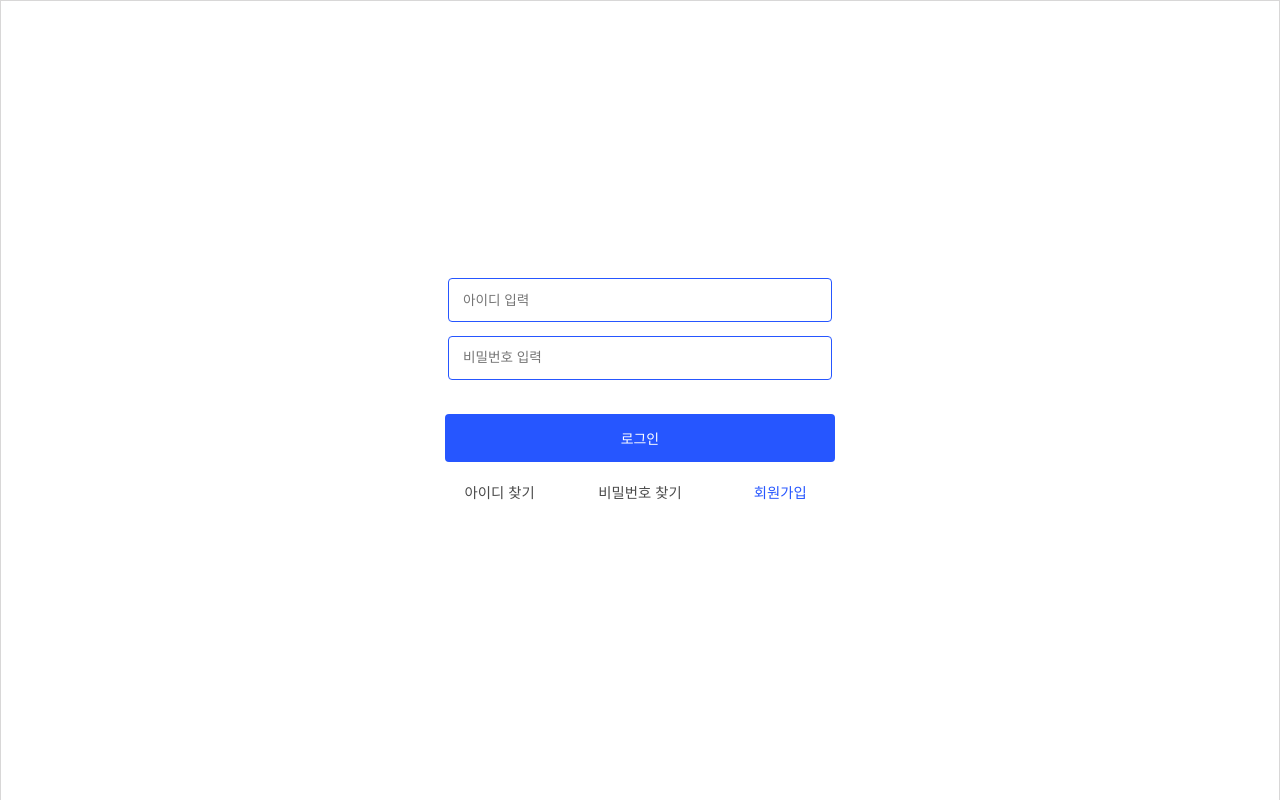
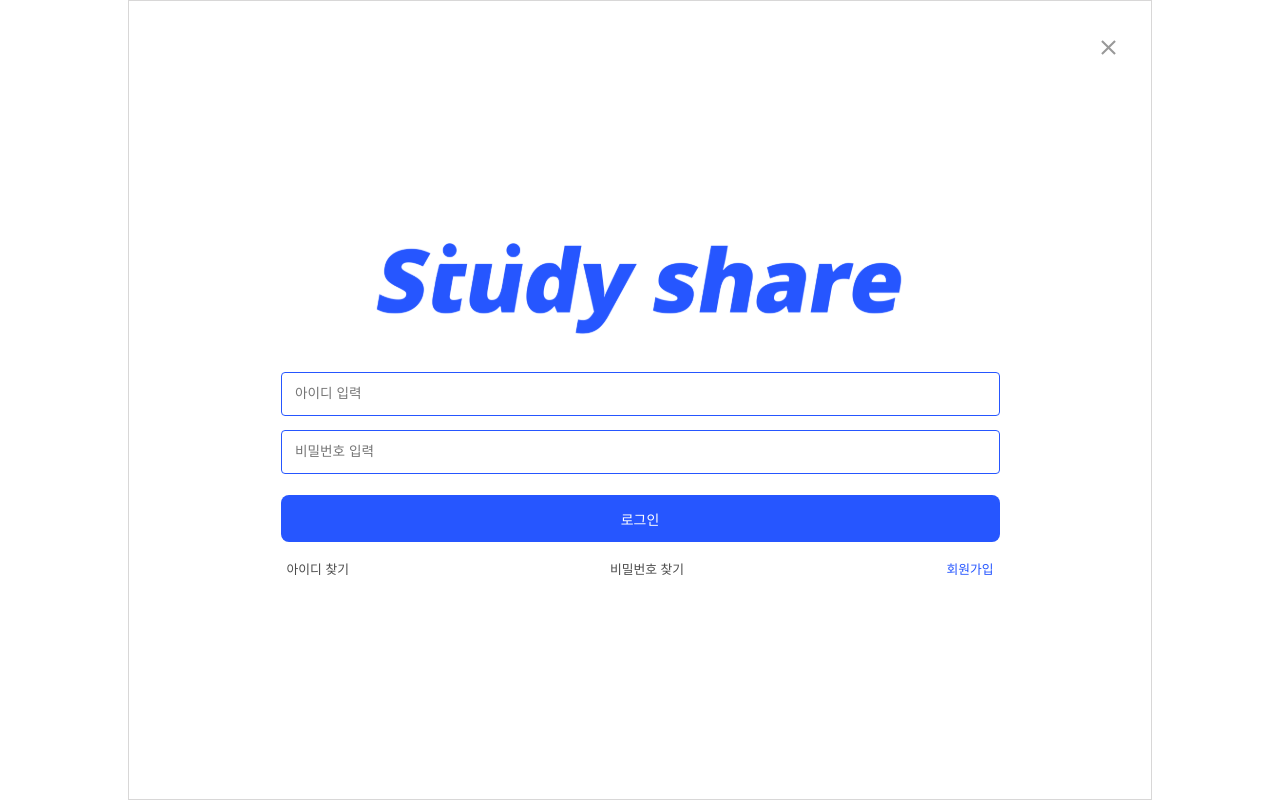
Before and after one commit to twentyOnes/FN_StudyShare, a React (Create React App) app in the folder front/: page /login in a window 1280 px wide. Built offline with nearby package versions, Linux system fonts and the light colour scheme.

Commit message:
Fix: Login Page Publishing work 100%

```diff
--- a/front/src/App.tsx
+++ b/front/src/App.tsx
@@ -12,10 +12,14 @@ import SignUpComplete from "./pages/SignUp/complete";
 import Todo from "./pages/Todo";
 
 const AppLayout = styled.main`
+  height: 100vh;
   margin: 0 auto;
   border: 1px solid #d8d7d7;
-  height: 100vh;
-  padding: 0 20px;
+  padding: 0 40px;
+  width: 100%;
+  max-width: 1024px;
+  min-height: 100%;
+  box-sizing: border-box;
 `;
 
 const App: React.FC = () => {
--- a/front/src/components/Header/index.tsx
+++ b/front/src/components/Header/index.tsx
@@ -3,13 +3,7 @@ import styled from "@emotion/styled";
 
 const HeaderLayout = styled.header``;
 const Header = () => {
-  return (
-    <HeaderLayout>
-      <h1>
-        <img src={process.env.PUBLIC_URL + "/logo.svg"} alt="로고" />
-      </h1>
-    </HeaderLayout>
-  );
+  return <HeaderLayout></HeaderLayout>;
 };
 
 export default Header;
--- a/front/src/pages/Login/index.tsx
+++ b/front/src/pages/Login/index.tsx
@@ -1,12 +1,22 @@
 import React from "react";
 import { Link } from "react-router-dom";
-import { LoginForm, Input, Button, LoginLink } from "./styled";
+import {
+  LoginForm,
+  Input,
+  Button,
+  LoginLink,
+  Logo,
+  CloseButton,
+} from "./styled";
 
-const Login = () => {
+const Login = ({ children }: any) => {
   return (
     <LoginForm>
       <div className="wrap">
-        <Input placeholder="아이디 입력" name="id" type="id" />
+        <Logo>
+          <img src={process.env.PUBLIC_URL + "/logo.svg"} alt="로고" />
+        </Logo>
+        <Input placeholder="아이디 입력" name="id" type="id" className="id" />
         <Input placeholder="비밀번호 입력" name="password" type="password" />
         <Button type="submit">로그인</Button>
 
@@ -24,6 +34,9 @@ const Login = () => {
           </li>
         </LoginLink>
       </div>
+      <CloseButton type="button">
+        <img src={process.env.PUBLIC_URL + "/btn_close.svg"} alt="화면닫기" />
+      </CloseButton>
     </LoginForm>
   );
 };
--- a/front/src/pages/Login/styled.tsx
+++ b/front/src/pages/Login/styled.tsx
@@ -1,16 +1,17 @@
 import styled from "@emotion/styled";
 
-export const LoginForm = styled.main`
+export const LoginForm = styled.section`
   display: grid;
   text-align: center;
   place-items: center;
   min-height: 100vh;
+  position: relative;
 `;
 export const Button = styled.button`
-  width: 81.4%;
+  width: 100%;
   padding: 1em;
   background: #2656ff;
-  border-radius: 4px;
+  border-radius: 8px;
   color: #fff;
   margin-top: 1.5em;
   font-size: 0.87em;
@@ -18,18 +19,22 @@ export const Button = styled.button`
 export const Input = styled.input`
   border: 1px solid #2656ff;
   border-radius: 4px;
-  color: #b6b3b3;
+  color: #a6a6a6;
   font-size: 0.85em;
   padding: 1em;
-  margin-bottom: 1em;
-  width: 74%;
+  width: 100%;
+  box-sizing: border-box;
+  &.id {
+    margin-bottom: 1em;
+  }
 `;
+
 export const LoginLink = styled.ul`
   display: grid;
   grid-template-columns: 1fr 1fr 1fr;
   text-align: center;
-  padding: 1.5em 2em;
-  font-size: 0.9rem;
+  margin-top: 20px;
+  font-size: 0.8rem;
   li {
     position: relative;
     a {
@@ -38,5 +43,38 @@ export const LoginLink = styled.ul`
         color: #2656ff;
       }
     }
+    &:nth-child(1) {
+      text-align: left;
+      margin-left: 6px;
+    }
+    &:nth-child(2) {
+      text-align: center;
+      margin-left: 7px;
+      width: 100%;
+    }
+    &:nth-child(3) {
+      text-align: right;
+      margin-right: 6px;
+    }
   }
 `;
+
+export const Logo = styled.h1`
+  line-height: 0;
+  img {
+    width: 80%;
+    margin-bottom: 1em;
+  }
+`;
+
+export const CloseButton = styled.button`
+  width: 25px;
+  height: 25px;
+  position: absolute;
+  right: -10px;
+  top: 35px;
+  background-image: "";
+  img {
+    width: 60%;
+  }
+`;
```
Also changed, not shown: front/public/btn_close.svg (added), front/public/camera.svg (deleted).
